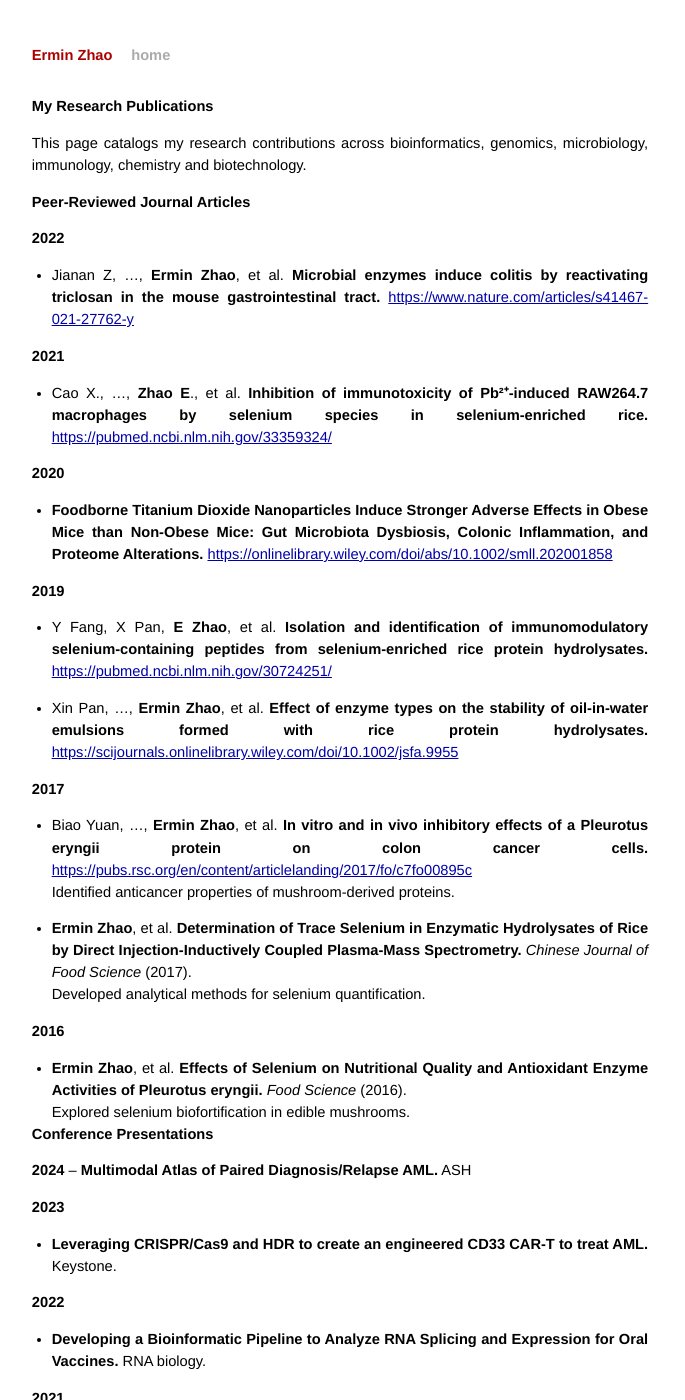
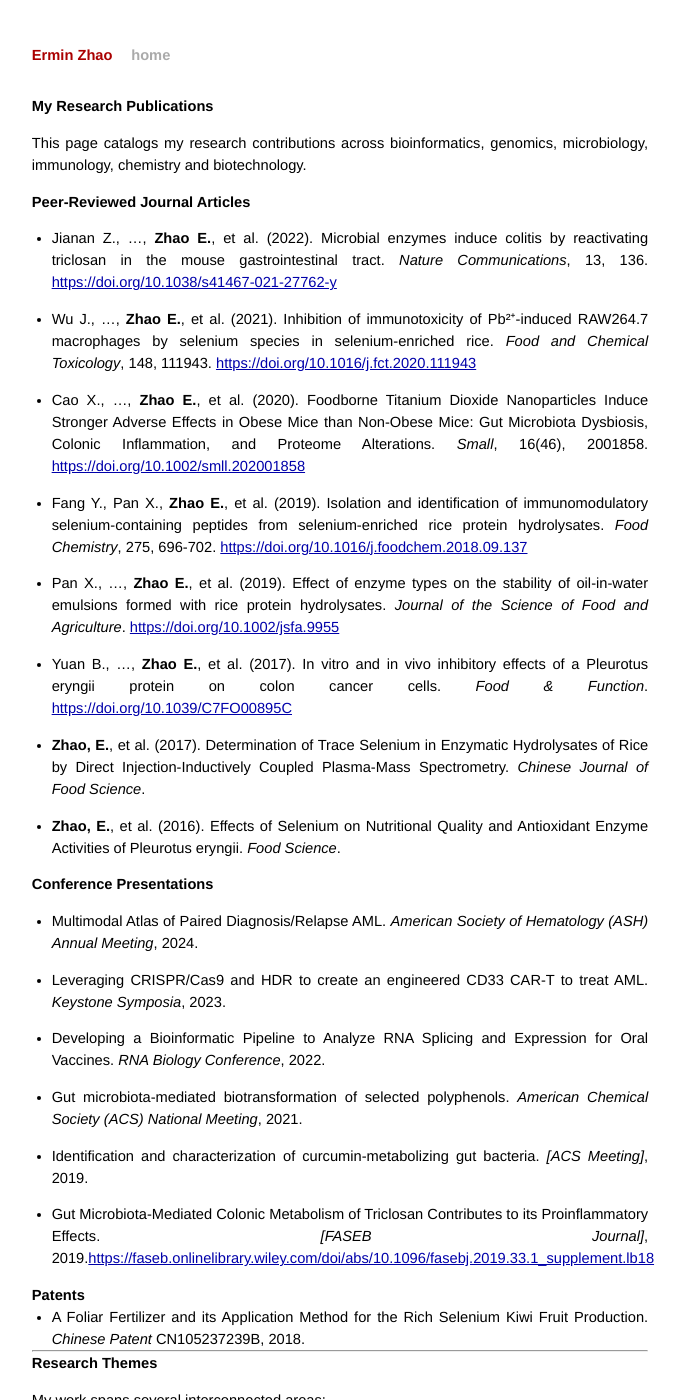
Before and after one commit to ErminZ/EZblog, a Jekyll site: the page built from _posts/2026-01-06-research-publications.md, in a window 1280 px wide and 1400 px high. Shown: the whole window, without its empty margins (300-985 px from the left). Built offline with Jekyll 4.4.1, drawn with Linux system fonts in a browser that asks for light colours; some of the changed text lies outside the part shown.

Commit message:
publish citation

```diff
--- a/_posts/2026-01-06-research-publications.md
+++ b/_posts/2026-01-06-research-publications.md
@@ -11,54 +11,39 @@ This page catalogs my research contributions across bioinformatics, genomics, mi
 
 ## Peer-Reviewed Journal Articles
 
-**2022**
-- Jianan Z, …, **Ermin Zhao**, et al. **Microbial enzymes induce colitis by reactivating triclosan in the mouse gastrointestinal tract.**  [https://www.nature.com/articles/s41467-021-27762-y](*Nature Communications* 13, 136 (2022).)
+- Jianan Z., …, **Zhao E.**, et al. (2022). Microbial enzymes induce colitis by reactivating triclosan in the mouse gastrointestinal tract. *Nature Communications*, 13, 136. [https://doi.org/10.1038/s41467-021-27762-y](https://www.nature.com/articles/s41467-021-27762-y)
 
-**2021**
-- Cao X., …, **Zhao E**., et al. **Inhibition of immunotoxicity of Pb²⁺-induced RAW264.7 macrophages by selenium species in selenium-enriched rice.**  [https://pubmed.ncbi.nlm.nih.gov/33359324/](*Food Chemistry & Toxicology* 148, 111943 (2021).)
+- Wu J., …, **Zhao E.**, et al. (2021). Inhibition of immunotoxicity of Pb²⁺-induced RAW264.7 macrophages by selenium species in selenium-enriched rice. *Food and Chemical Toxicology*, 148, 111943. [https://doi.org/10.1016/j.fct.2020.111943](https://pubmed.ncbi.nlm.nih.gov/33359324/)
 
-**2020**
-- **Foodborne Titanium Dioxide Nanoparticles Induce Stronger Adverse Effects in Obese Mice than Non-Obese Mice: Gut Microbiota Dysbiosis, Colonic Inflammation, and Proteome Alterations.** [https://onlinelibrary.wiley.com/doi/abs/10.1002/smll.202001858](*Small* 16, 2001858 (2020).)
+- Cao X., …, **Zhao E.**, et al. (2020). Foodborne Titanium Dioxide Nanoparticles Induce Stronger Adverse Effects in Obese Mice than Non-Obese Mice: Gut Microbiota Dysbiosis, Colonic Inflammation, and Proteome Alterations. *Small*, 16(46), 2001858. [https://doi.org/10.1002/smll.202001858](https://onlinelibrary.wiley.com/doi/abs/10.1002/smll.202001858)
 
-**2019**
-- Y Fang, X Pan, **E Zhao**, et al. **Isolation and identification of immunomodulatory selenium-containing peptides from selenium-enriched rice protein hydrolysates.**  [https://pubmed.ncbi.nlm.nih.gov/30724251/](*Food Chemistry* 275, 696-702 (2019).)
+- Fang Y., Pan X., **Zhao E.**, et al. (2019). Isolation and identification of immunomodulatory selenium-containing peptides from selenium-enriched rice protein hydrolysates. *Food Chemistry*, 275, 696-702. [https://doi.org/10.1016/j.foodchem.2018.09.137](https://pubmed.ncbi.nlm.nih.gov/30724251/)
 
-- Xin Pan, …, **Ermin Zhao**, et al. **Effect of enzyme types on the stability of oil-in-water emulsions formed with rice protein hydrolysates.** [https://scijournals.onlinelibrary.wiley.com/doi/10.1002/jsfa.9955](*Science of Food and Agriculture* (2019).)
+- Pan X., …, **Zhao E.**, et al. (2019). Effect of enzyme types on the stability of oil-in-water emulsions formed with rice protein hydrolysates. *Journal of the Science of Food and Agriculture*. [https://doi.org/10.1002/jsfa.9955](https://scijournals.onlinelibrary.wiley.com/doi/10.1002/jsfa.9955)
 
-**2017**
-- Biao Yuan, …, **Ermin Zhao**, et al. **In vitro and in vivo inhibitory effects of a Pleurotus eryngii protein on colon cancer cells.** [https://pubs.rsc.org/en/content/articlelanding/2017/fo/c7fo00895c](*Food & Functions* (2017).)
-Identified anticancer properties of mushroom-derived proteins.
+- Yuan B., …, **Zhao E.**, et al. (2017). In vitro and in vivo inhibitory effects of a Pleurotus eryngii protein on colon cancer cells. *Food & Function*. [https://doi.org/10.1039/C7FO00895C](https://pubs.rsc.org/en/content/articlelanding/2017/fo/c7fo00895c)
 
-- **Ermin Zhao**, et al. **Determination of Trace Selenium in Enzymatic Hydrolysates of Rice by Direct Injection-Inductively Coupled Plasma-Mass Spectrometry.** *Chinese Journal of Food Science* (2017).
-Developed analytical methods for selenium quantification.
+- **Zhao, E.**, et al. (2017). Determination of Trace Selenium in Enzymatic Hydrolysates of Rice by Direct Injection-Inductively Coupled Plasma-Mass Spectrometry. *Chinese Journal of Food Science*.
 
-**2016**
-- **Ermin Zhao**, et al. **Effects of Selenium on Nutritional Quality and Antioxidant Enzyme Activities of Pleurotus eryngii.** *Food Science* (2016).
-Explored selenium biofortification in edible mushrooms.
+- **Zhao, E.**, et al. (2016). Effects of Selenium on Nutritional Quality and Antioxidant Enzyme Activities of Pleurotus eryngii. *Food Science*.
 
 ## Conference Presentations
 
-**2024**
-– **Multimodal Atlas of Paired Diagnosis/Relapse AML.** ASH
+- Multimodal Atlas of Paired Diagnosis/Relapse AML. *American Society of Hematology (ASH) Annual Meeting*, 2024.
 
-**2023**
-- **Leveraging CRISPR/Cas9 and HDR to create an engineered CD33 CAR-T to treat AML.** Keystone.
+- Leveraging CRISPR/Cas9 and HDR to create an engineered CD33 CAR-T to treat AML. *Keystone Symposia*, 2023.
 
-**2022**
-- **Developing a Bioinformatic Pipeline to Analyze RNA Splicing and Expression for Oral Vaccines.** RNA biology.
+- Developing a Bioinformatic Pipeline to Analyze RNA Splicing and Expression for Oral Vaccines. *RNA Biology Conference*, 2022.
 
-**2021**
-- **Gut microbiota-mediated biotransformation of selected polyphenols.** ACS Meeting Abstract. Investigated microbial genomics and metabolism of dietary compounds.
+- Gut microbiota-mediated biotransformation of selected polyphenols. *American Chemical Society (ACS) National Meeting*, 2021.
 
-**2019**
-- **Identification and characterization of curcumin-metabolizing gut bacteria.** Conference abstract. Characterized bacterial species involved in curcumin metabolism.
+- Identification and characterization of curcumin-metabolizing gut bacteria. *[ACS Meeting]*, 2019.
 
-- **Gut Microbiota-Mediated Colonic Metabolism of Triclosan Contributes to its Proinflammatory Effects.** Conference abstract. Early findings on triclosan-microbiome interactions.
+- Gut Microbiota-Mediated Colonic Metabolism of Triclosan Contributes to its Proinflammatory Effects. *[FASEB Journal]*, 2019.[https://faseb.onlinelibrary.wiley.com/doi/abs/10.1096/fasebj.2019.33.1_supplement.lb18](https://doi.org/10.1096/fasebj.2019.33.1_supplement.lb18)
 
 ## Patents
 
-**2018**
-- **A Foliar Fertilizer and its Application Method for the Rich Selenium Kiwi Fruit Production.** Chinese Patent CN105237239B. Agricultural biotechnology innovation for selenium biofortification.
+- A Foliar Fertilizer and its Application Method for the Rich Selenium Kiwi Fruit Production. *Chinese Patent* CN105237239B, 2018.
 
 ---
 
```
